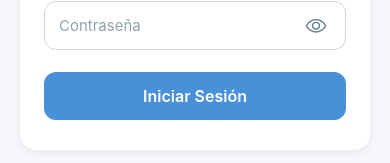
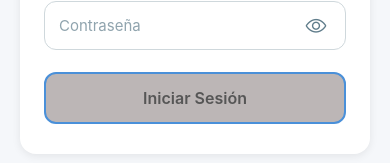
Before and after one commit to mjsalinas/PrimerExamenMovil60, a React Native app in the folder PetCareMini/: screen /Login in a window 390 px wide. Shown: the part 423-586 px from the top of the page. Built offline with nearby package versions, Linux system fonts and the light colour scheme.

Commit message:
Inicio de sesión | Correcion en la implementacion de la logica para isFormValid e implementacion de la variable de estado email en el cmapo value del customInput.

```diff
--- a/PetCareMini/src/screens/LoginScreen.tsx
+++ b/PetCareMini/src/screens/LoginScreen.tsx
@@ -54,7 +54,7 @@ export default function LoginScreen({ navigation }: any) {
 
         {/* Input de correo */}
         <CustomInput
-          value={''}
+          value={email}
           placeholder="Correo electrónico"
           onChangeText={setEmail}
           type="email"
@@ -74,12 +74,12 @@ export default function LoginScreen({ navigation }: any) {
           <CustomButton
             title="Iniciar Sesión"
             onPress={handleLogin}
-            disabled={isFormValid}
-            variant="primary"
+            disabled={!isFormValid}
+            variant={isFormValid ? "primary" : "secondary"}
           />
         </View>
 
-        {isFormValid && submitted ? (
+        { !isFormValid && submitted ? (
           <Text style={styles.helpText}>
             Por favor, corrige los errores para continuar.
           </Text>
```
